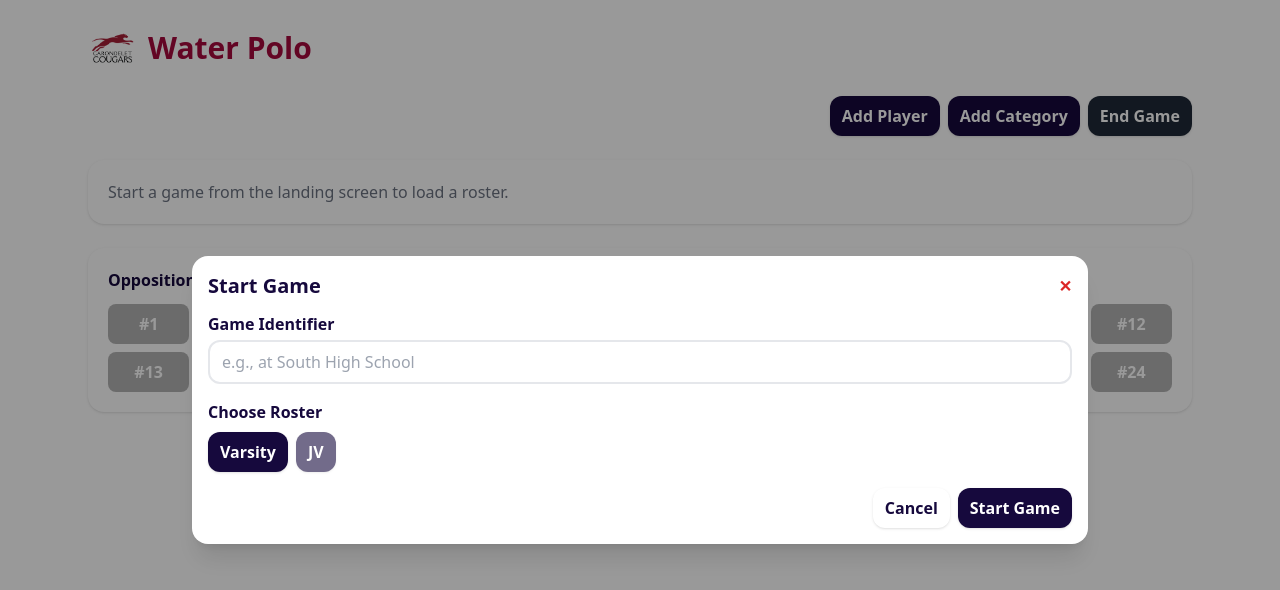
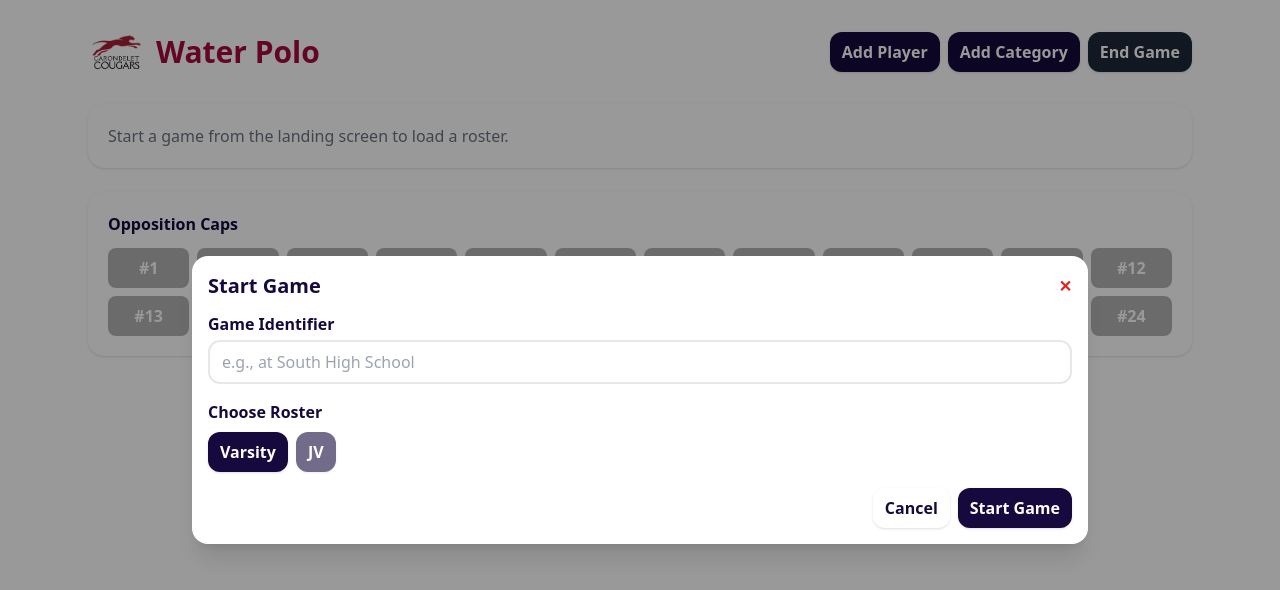
Before and after one commit to jlewis-cpu/water-polo-tracker, a React (Vite) app: page / in a window 1280 px wide. Shown: the top 590 px of the page. Built offline with nearby package versions, Linux system fonts and the light colour scheme.

Commit message:
Fix: single line header

```diff
--- a/src/App.jsx
+++ b/src/App.jsx
@@ -483,24 +483,31 @@ export default function App() {
 
   return (
     <div className="p-6 max-w-6xl mx-auto">
-      <header className="flex items-center gap-3 mb-6">
-        <img src="/logo.png" alt="Logo" className="h-12 w-12 object-contain" />
-        <div className="flex flex-col">
-          <h1 className="text-3xl font-bold" style={{ color: "var(--primary)" }}>Water Polo</h1>
+
+   <header className="flex items-center justify-between mb-6">
+  {/* Left side: logo + title */}
+  <div className="flex items-center gap-3">
+    <img
+      src="/logo.png"
+      alt="Logo"
+      className="h-14 w-14 object-contain" // tweak size here
+    />
+    <h1 className="text-3xl font-bold" style={{ color: "var(--primary)" }}>
+      Water Polo
+    </h1>
     {(!showStart && gameId) && (
-            <span className="text-sm text-gray-600">Game: {gameId}</span>
+      <span className="ml-2 text-sm text-gray-600">Game: {gameId}</span>
     )}
   </div>
-      </header>
 
-      {/* Controls row (NOTE: no Varsity/JV here; those live on the landing) */}
-      <div className="flex justify-end mb-6">
+  {/* Right side: buttons */}
   <div className="flex gap-2 flex-wrap">
     <Button className="btn-primary" onClick={() => setShowPlayerModal(true)}>Add Player</Button>
     <Button className="btn-primary" onClick={() => openAddCategory()}>Add Category</Button>
     <Button onClick={endGame} className="bg-gray-800 text-white">End Game</Button>
   </div>
-      </div>
+</header>
+
 
       {/* Player Grid */}
       <Card className="shadow w-full mb-6">
```
Lines whose indentation alone changed are shown as unchanged.
